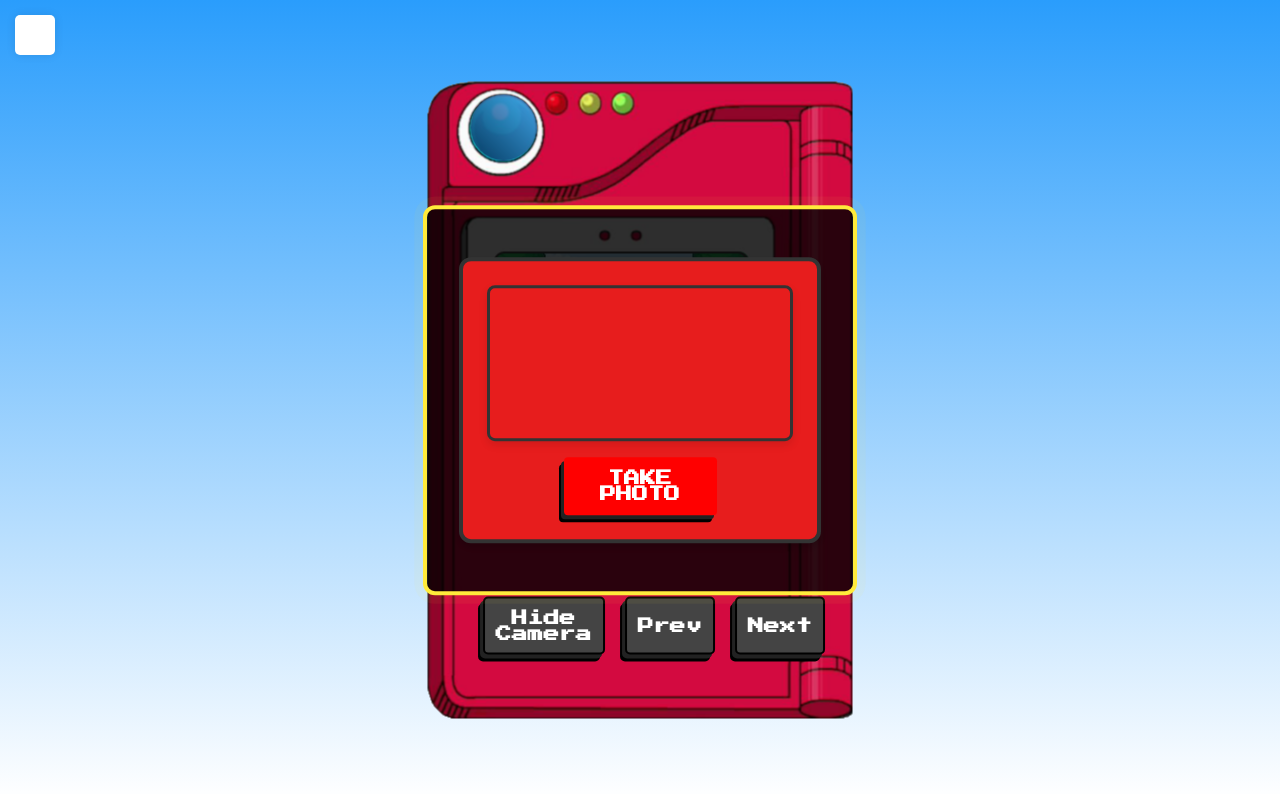
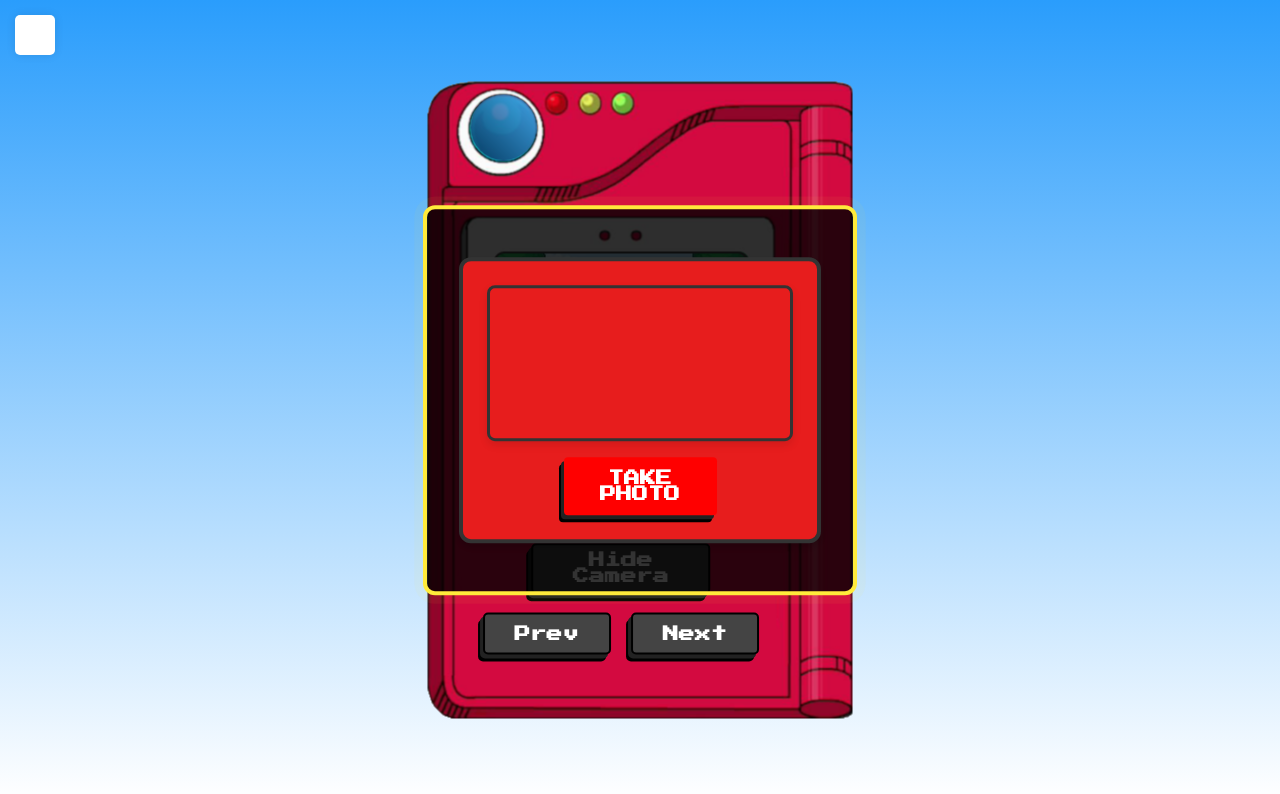
Before and after one commit to egecan12/Ai-Integrated-Pokedex, a React (Create React App) app: page / in a window 1280 px wide. Both pictures are taken after a click on the button "Detect Pokemon". Shown: the top 794 px of the page. Built offline with nearby package versions, Linux system fonts and the light colour scheme; no server answers.

Commit message:
Enhance UI layout for buttons and update Pokemon data fetching in PokemonCamera component

```diff
--- a/src/App.css
+++ b/src/App.css
@@ -128,3 +128,40 @@
     box-shadow: 0 0 0 0 rgba(255, 235, 59, 0);
   }
 }
+
+.buttons{
+    position: absolute;
+    bottom: 10%;
+    left: 50%;
+    width: 65%;
+    transform: translate(-57%, 0);
+    display: flex;
+    gap: 20px;
+}
+
+.detect-button-container {
+    position: absolute;
+    bottom: 85%;
+    left: 50%;
+    width: 65%;
+    transform: translate(-50%, -50%);
+    display: flex;
+    justify-content: center;
+}
+
+.detect-button-container .button {
+    width: 100%;
+    padding: 4%;
+    border: 2px solid #000;
+    border-radius: 5px;
+    font-size: clamp(8px, 5vw, 1rem);
+    font-weight: 600;
+    color: white;
+    background-color: #444;
+    box-shadow: -3px 4px 0 #222, -5px 7px 0 #000;
+}
+
+.detect-button-container .button:active {
+    box-shadow: inset -4px 4px 0 #222;
+    font-size: 0.9rem;
+}
--- a/src/App.js
+++ b/src/App.js
@@ -106,9 +106,11 @@ const App = () => {
           <PokemonInfo pokemonData={pokemonData} speciesData={speciesData} />
         </div>
         <div className="buttons">
-          <button onClick={() => setShowCamera(!showCamera)} className="button">
-            {showCamera ? 'Hide Camera' : 'Detect Pokemon'}
-          </button>
+          <div className="detect-button-container">
+            <button onClick={() => setShowCamera(!showCamera)} className="button">
+              {showCamera ? 'Hide Camera' : 'Detect Pokemon'}
+            </button>
+          </div>
           <button onClick={handlePrev} className="button">
             Prev
           </button>
--- a/src/components/PokemonCamera.js
+++ b/src/components/PokemonCamera.js
@@ -94,11 +94,19 @@ const PokemonCamera = ({ onPokemonDetected, pokemonData, speciesData }) => {
         const detectedPokemon = response.data.predictions[0].class;
         setSuccess(`A new Pokemon detected: ${detectedPokemon}!`);
 
-        // Wait for the Pokemon data to be fetched
-        await new Promise(resolve => setTimeout(resolve, 1000));
+        // Fetch the new Pokemon's data
+        const pokemonResponse = await fetch(
+          `https://pokeapi.co/api/v2/pokemon/${detectedPokemon.toLowerCase()}`
+        );
+        const newPokemonData = await pokemonResponse.json();
 
-        // Speak the Pokemon information
-        speakPokemonInfo(detectedPokemon, pokemonData, speciesData);
+        const speciesResponse = await fetch(
+          `https://pokeapi.co/api/v2/pokemon-species/${newPokemonData.id}`
+        );
+        const newSpeciesData = await speciesResponse.json();
+
+        // Speak the Pokemon information with the new data
+        speakPokemonInfo(detectedPokemon, newPokemonData, newSpeciesData);
 
         // Wait for 2 seconds before closing the camera and calling onPokemonDetected
         setTimeout(() => {
```
